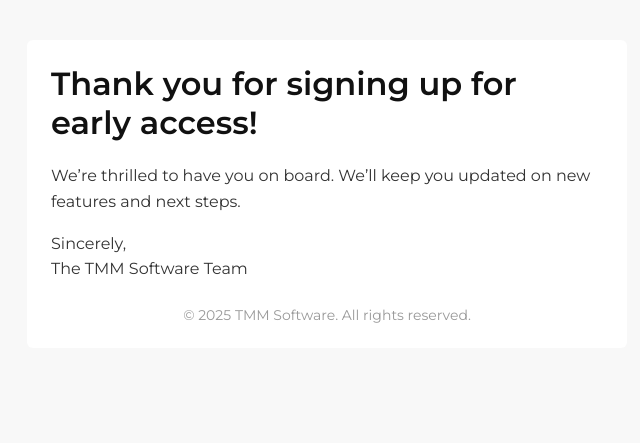
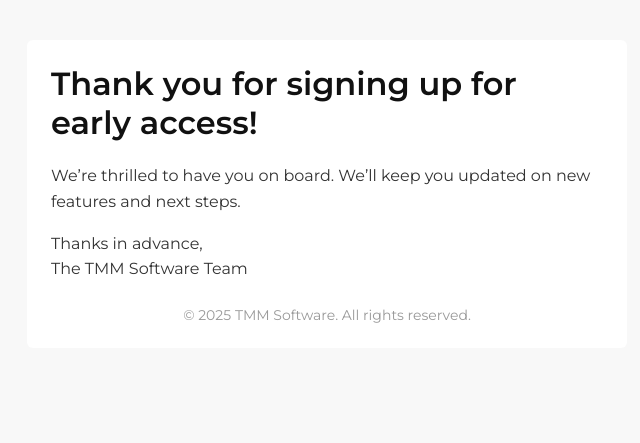
Before and after one commit to TMMSoftware/tmmsoftware.github.io, a Python web app: template api/templates/confirmation-email.html in a window 1280 px wide. Shown: the top 443 px of the page, without its empty margins (313-953 px from the left). Run offline with Jinja, Linux system fonts and the light colour scheme; the template is opened without the code that fills it, so the values that code supplies are empty.

Commit message:
modify sincerely to thanks in advance

```diff
--- a/api/templates/confirmation-email.html
+++ b/api/templates/confirmation-email.html
@@ -132,7 +132,7 @@
                 -->
 
                 <p>
-                  Sincerely,<br />
+                  Thanks in advance,<br />
                   The TMM Software Team
                 </p>
 
```
